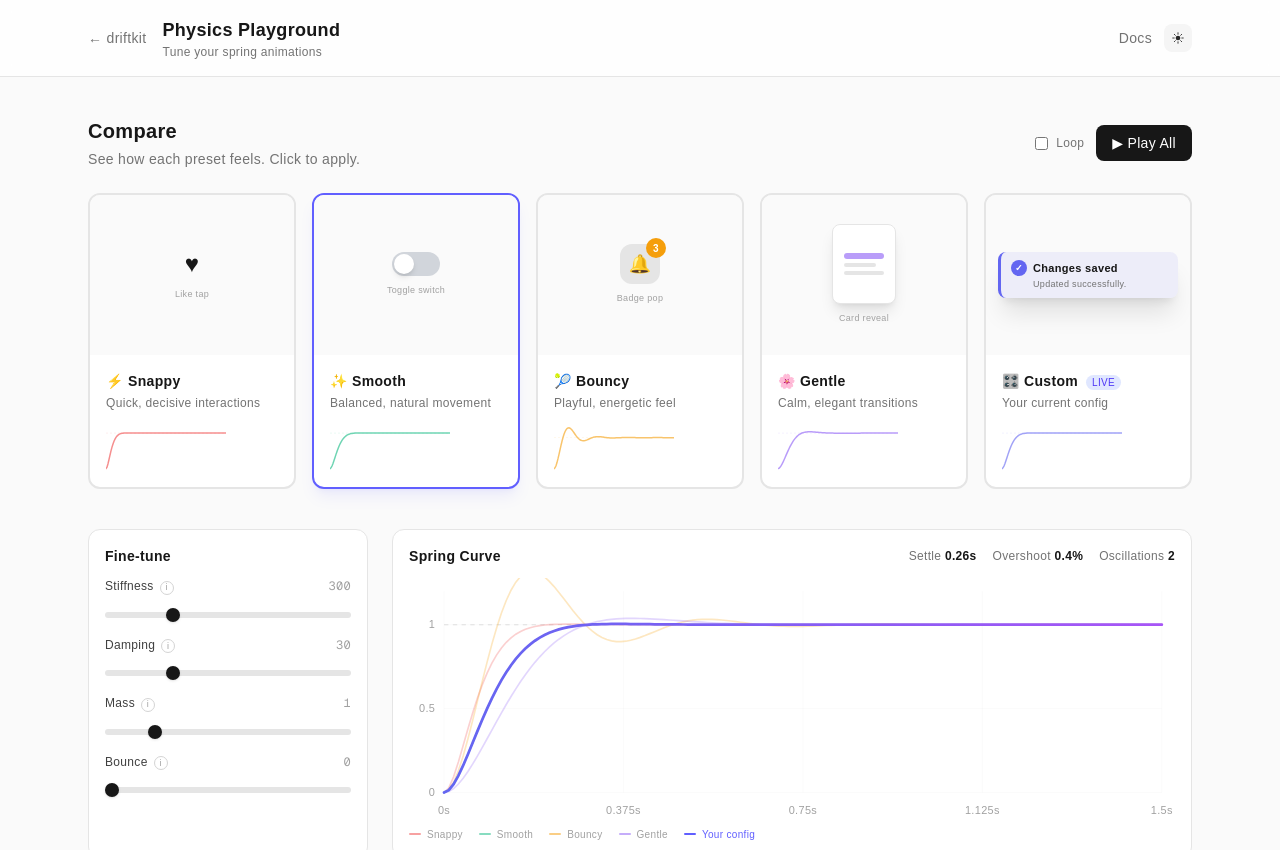
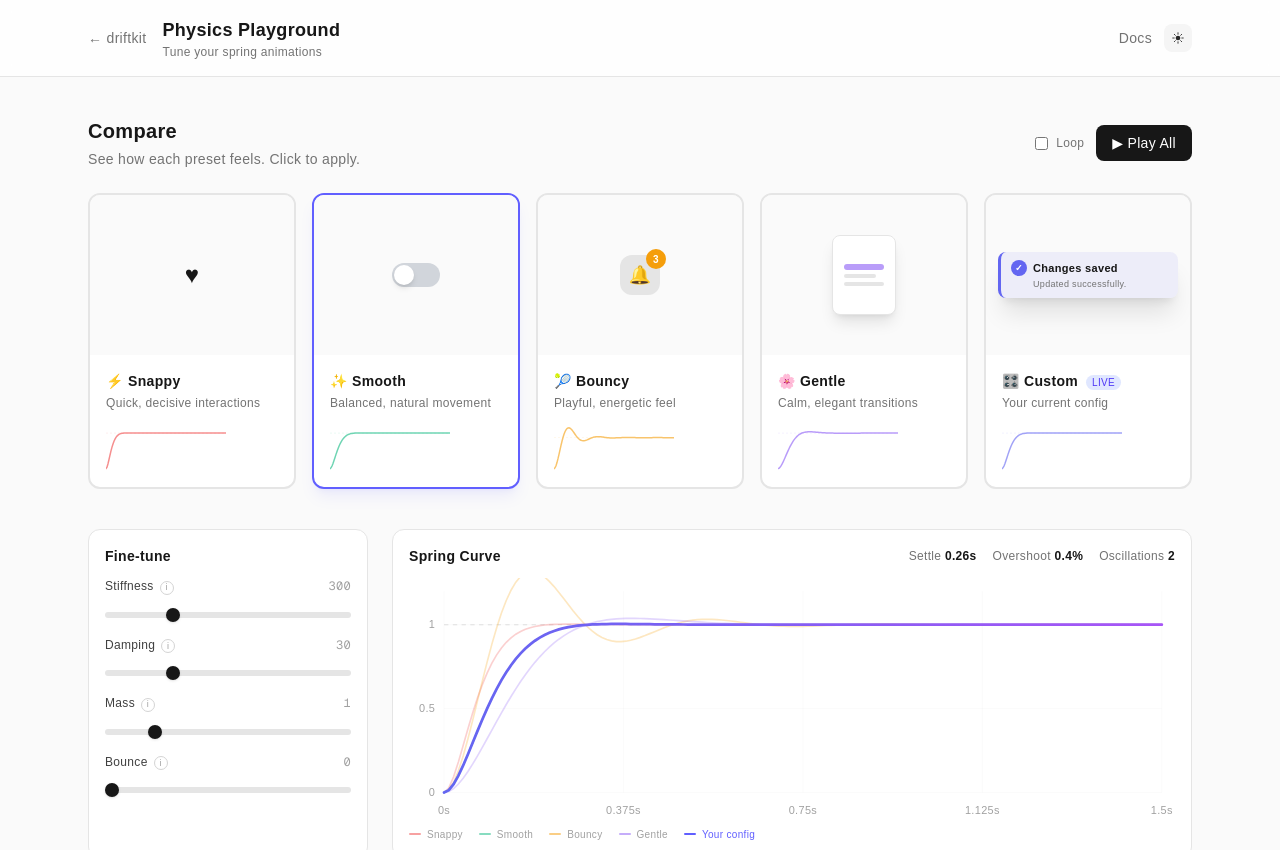
Before and after one commit to kippledigital/driftkit, a Next.js app: page /playground in a window 1280 px wide. Shown: the top 850 px of the page. Built offline with nearby package versions, Linux system fonts and the light colour scheme; a web font is replaced by a local one.

Commit message:
fix: remove labels under demo components

```diff
--- a/src/app/playground/page.tsx
+++ b/src/app/playground/page.tsx
@@ -133,7 +133,6 @@ function LikeButtonDemo({ isPlaying, color, springTransition }: { isPlaying: boo
           </motion.span>
         </motion.div>
       </div>
-      <span className="text-[9px] text-neutral-400">Like tap</span>
     </div>
   );
 }
@@ -148,7 +147,6 @@ function ToggleSwitchDemo({ isPlaying, color, springTransition }: { isPlaying: b
           transition={springTransition}
         />
       </div>
-      <span className="text-[9px] text-neutral-400">Toggle switch</span>
     </div>
   );
 }
@@ -169,7 +167,6 @@ function NotificationBadgeDemo({ isPlaying, color, springTransition }: { isPlayi
           3
         </motion.div>
       </div>
-      <span className="text-[9px] text-neutral-400">Badge pop</span>
     </div>
   );
 }
@@ -188,7 +185,6 @@ function CardSlideDemo({ isPlaying, color, springTransition }: { isPlaying: bool
           <div className="w-10 h-1 rounded-full bg-neutral-200 dark:bg-neutral-600" />
         </div>
       </motion.div>
-      <span className="text-[9px] text-neutral-400">Card reveal</span>
     </div>
   );
 }
```
